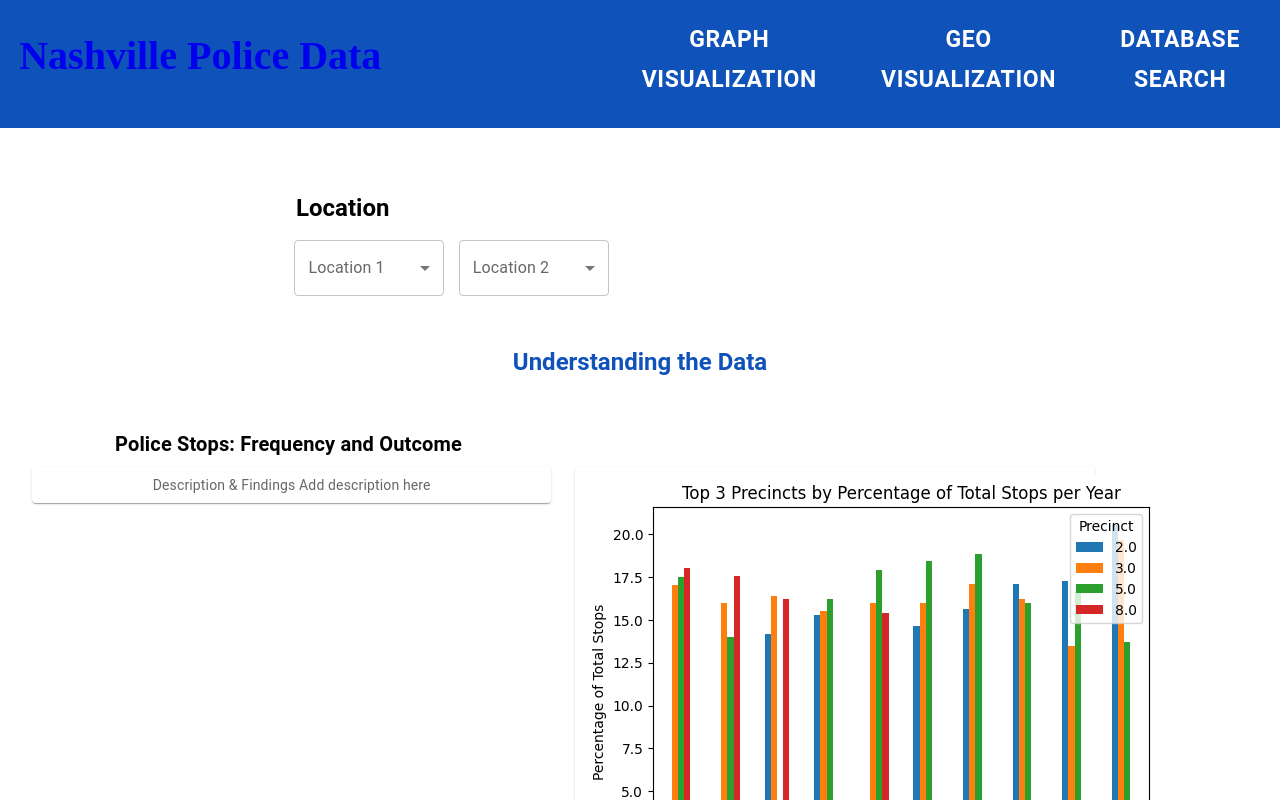
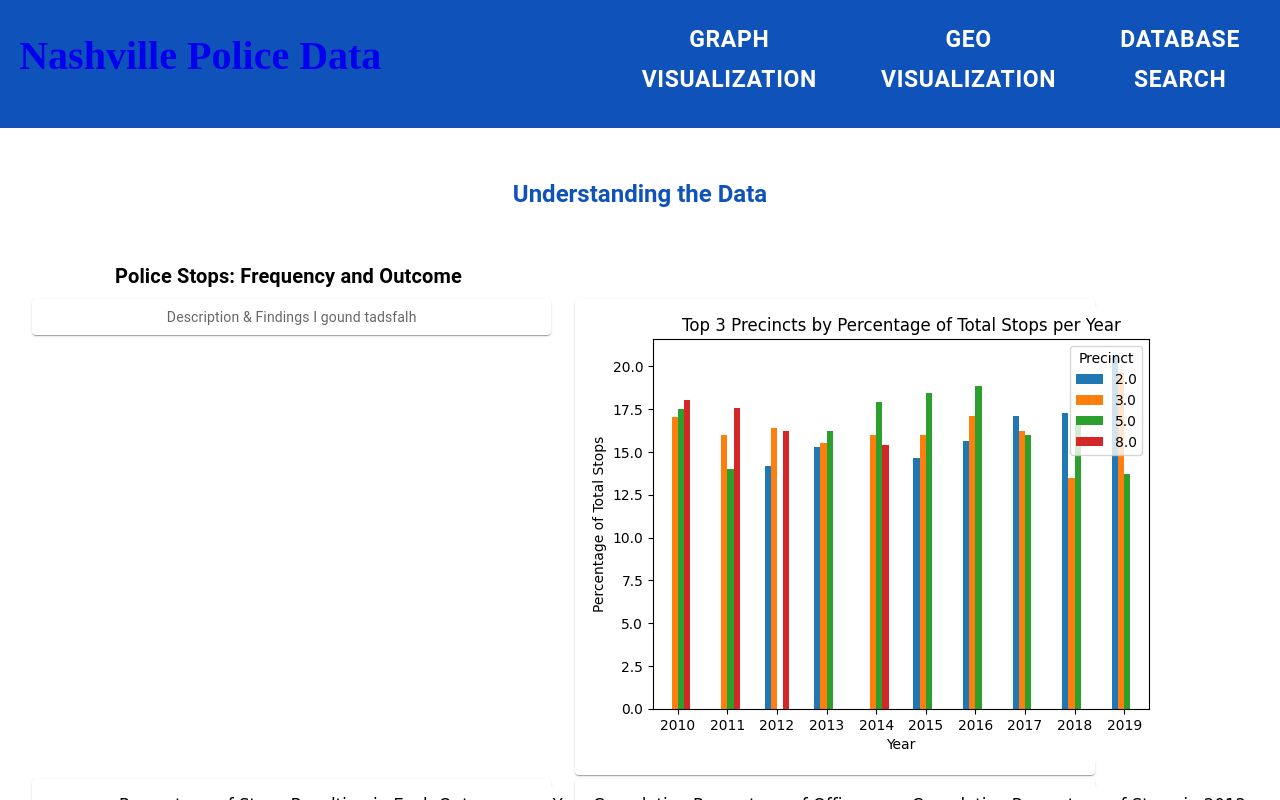
Before and after one commit to PRANETALLU/NashvilleCopStops, a React (Create React App) app in the folder my-app/: page /graphVisualization in a window 1280 px wide. Shown: the top 800 px of the page. Built offline with nearby package versions, Linux system fonts and the light colour scheme.

Commit message:
update graph visualization

```diff
--- a/my-app/src/pages/GraphVisualization.js
+++ b/my-app/src/pages/GraphVisualization.js
@@ -8,7 +8,6 @@ import Grid from '@mui/material/Grid';
 import Paper from '@mui/material/Paper';
 import Box from '@mui/material/Box';
 import { styled } from '@mui/material/styles';
-import Graph1Nash from '../images/Graph1Nash.png'
 import averageAgeTopPrecinct from '../images/graphs/average_age_top_precincts.png'
 import cumulativePercentageOfOfficersVsStops from '../images/graphs/cumulative_percentage_of_officers_vs_stops_2012.png'
 import maleFemaleOutcomesOfStop from '../images/graphs/male_female_outcomes_of_stops.png'
@@ -28,24 +27,6 @@ const Item = styled(Paper)(({ theme }) => ({
 function GraphVisualization() {
     return (
         <div className="GraphVisualization">
-            <Stack sx={{ marginLeft: 37, marginTop: 8 }}>
-                <Typography gutterBottom variant="h5" component="div"
-                    style={{
-                        fontWeight: 'bold', textAlign: 'left',
-                    }}>
-                    Location
-                </Typography>
-            </Stack>
-            <Stack sx={{ marginLeft: 35 }} direction="row">
-                <FormControl sx={{ mt: 1, ml: 1.8, width: 150 }}>
-                    <InputLabel>Location 1</InputLabel>
-                    <Select label="Location 1"></Select>
-                </FormControl>
-                <FormControl sx={{ mt: 1, ml: 1.8, width: 150 }}>
-                    <InputLabel>Location 2</InputLabel>
-                    <Select label="Location 2"></Select>
-                </FormControl>
-            </Stack>
             <Typography gutterBottom variant="h5" component="div"
                 style={{
                     fontWeight: 'bold', textAlign: 'center',
@@ -69,7 +50,7 @@ function GraphVisualization() {
                             Description
                             &
                         Findings
-                        Add description here </Item>
+                        I gound tadsfalh </Item>
                     </Grid>
                     <Grid item  md={5}>
                         <Item><img src = {topPrecinctsByPercentageOfStops} className = "" ></img></Item>
@@ -78,7 +59,7 @@ function GraphVisualization() {
                         <Item><img src={percentageOfStopsByOutcome} className =""></img></Item>
                     </Grid>
                     <Grid item  md={5}>
-                        <Item><img src={Graph1Nash} className = "graphImg"></img></Item>
+                        <Item><img src={cumulativePercentageOfOfficersVsStops} className = ""></img></Item>
                     </Grid>
                 </Grid>
             </Box>
```
Also changed, not shown: my-app/src/images/Graph1Nash.png (deleted).
